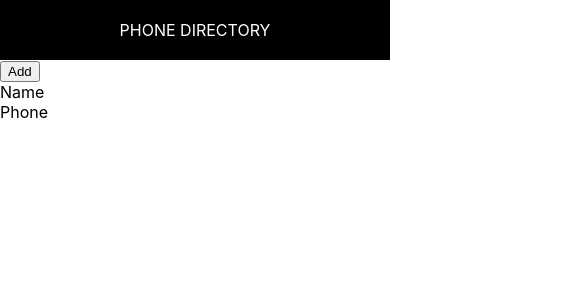
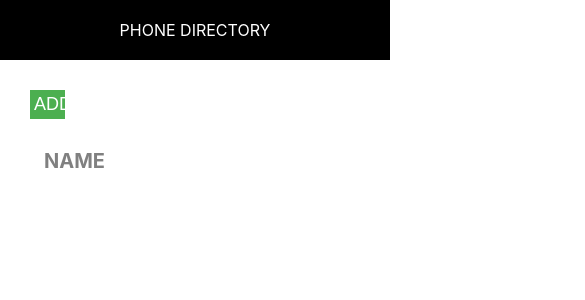
Before and after one commit to shamia999/myAssignmentReact, a React (Create React App) app in the folder phone-directory/: page / in a window 390 px wide. Shown: the top 300 px of the page, 585 px wide, since content can reach past the window. Built offline with nearby package versions, Linux system fonts and the light colour scheme.

Commit message:
home page of phone-directory

```diff
--- /dev/null
+++ b/phone-directory/src/App.css
@@ -0,0 +1,38 @@
+.bodyContainer
+{
+    background-color:burlywood;
+}
+.bodyContainer{
+    background-color:white;
+
+}
+.btn1{
+    margin:30px;
+    color:white;
+    padding:1%;
+    background-color: #4CAF50;
+    font-size: 18px;
+    width:9%;
+    border:none;
+    text-transform: uppercase;
+
+}
+
+.name
+{
+text-transform: uppercase;
+font-weight: bolder;
+color:gray;
+font-size: 20px;
+margin:44px;
+font-style: normal;
+
+}
+.phone
+{text-transform: uppercase;
+    font-weight: bolder;
+    color:gray;
+    font-size: 20px;
+    margin-left:598px;
+
+}
--- a/phone-directory/src/App.js
+++ b/phone-directory/src/App.js
@@ -1,15 +1,18 @@
 import React, { Component } from 'react';
-import Header from "./Header"
+import Header from "./Header";
+import "./App.css";
 class App extends Component {
   render() {
 
     return (
       <div>
          <Header/>
-        <button>Add</button>
-        <div>
-          <span>Name</span><br/>
-          <span>Phone</span>
+         <div className="bodyContainer">
+           <button className="btn1">Add</button>
+         <div className="content">
+          <span className="name">Name</span>
+          <span className="phone">Phone</span>
+     </div>
      </div>
       </div>
     );
```
